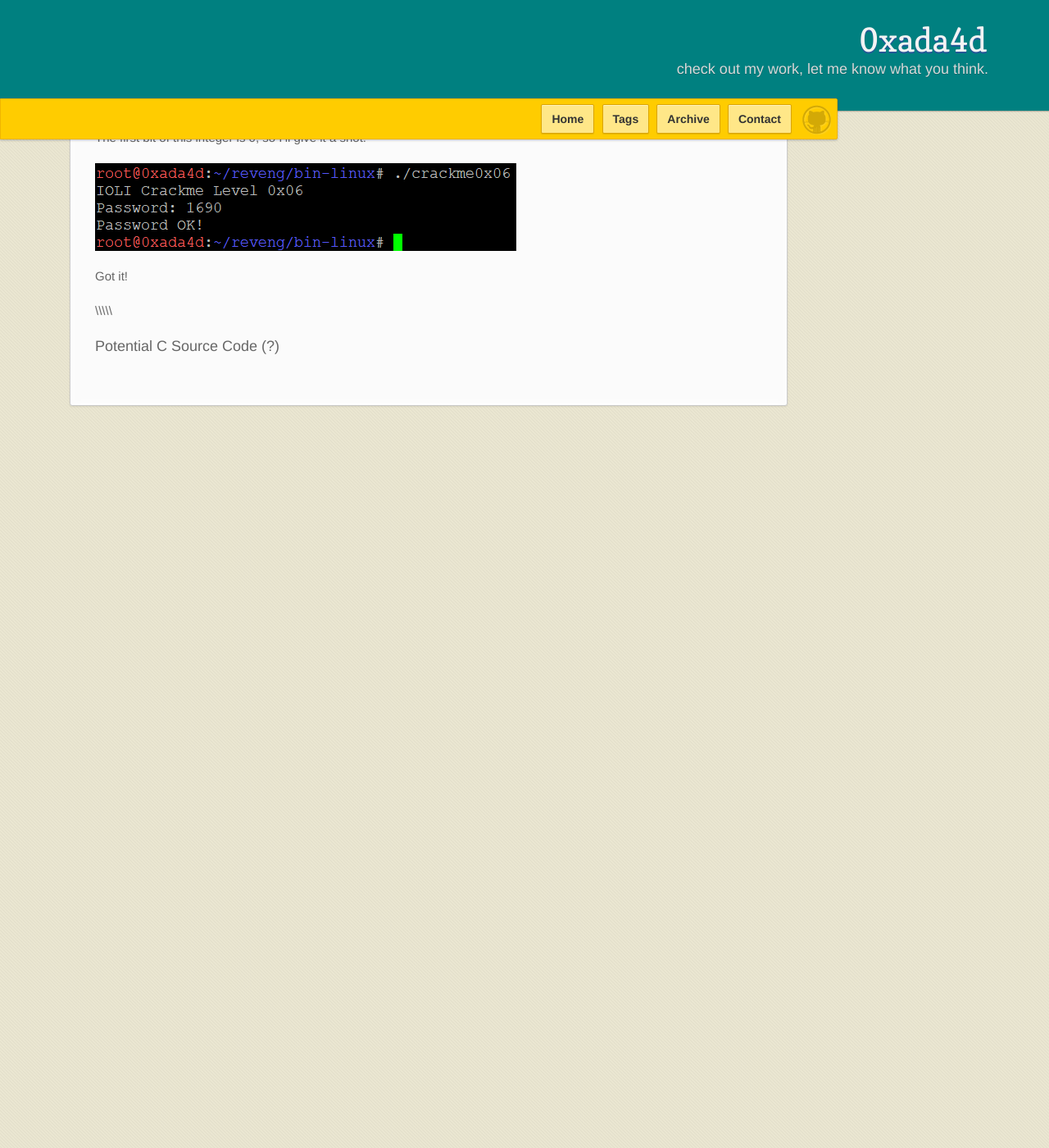
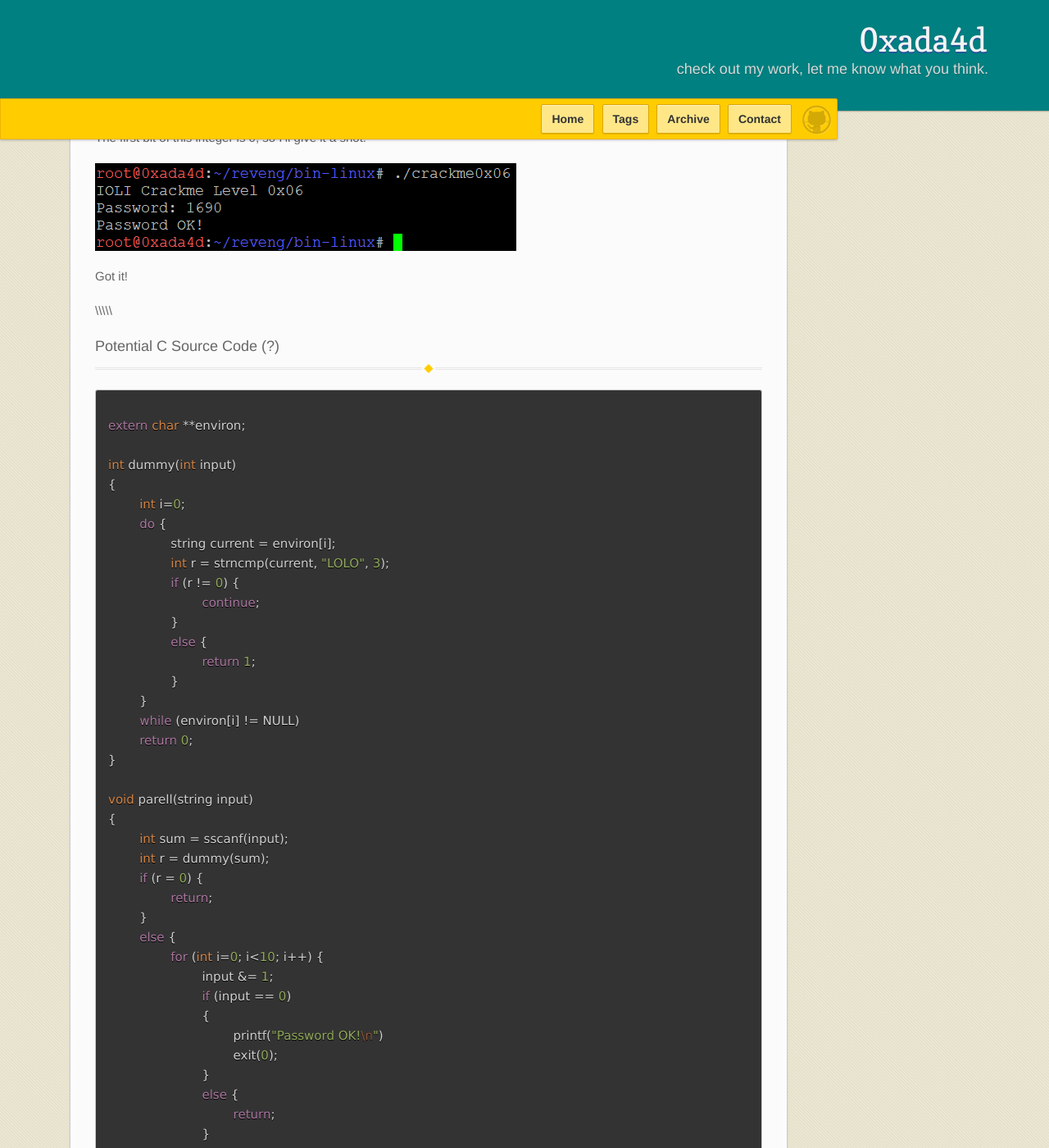
Before and after one commit to 0xada4d/0xada4d.github.io, a Jekyll site: the page built from _posts/2018-03-09-crackme0x06.md, in a window 1280 px wide and 1400 px high, scrolled down 2424 px. Shown: the whole window at 82% size. Built offline with Jekyll 4.4.1, drawn with Linux system fonts in a browser that asks for light colours; comment, search, counter and statistics services are not loaded; before the commit the page ends 2959 px from its top, so only the background shows below that; some of the changed text lies outside the part shown.

Commit message:
new post

````diff
--- a/_posts/2018-03-09-crackme0x06.md
+++ b/_posts/2018-03-09-crackme0x06.md
@@ -59,3 +59,78 @@ Got it!
 \\\\\\\\\\
 
 ### Potential C Source Code (?)
+
+___
+
+```c
+
+extern char **environ;
+
+int dummy(int input)
+{
+	int i=0;
+	do {
+		string current = environ[i];
+		int r = strncmp(current, "LOLO", 3);
+		if (r != 0) {
+			continue;
+		}
+		else {
+			return 1;
+		}
+	}
+	while (environ[i] != NULL)
+	return 0;
+}
+
+void parell(string input)
+{
+	int sum = sscanf(input);
+	int r = dummy(sum);
+	if (r = 0) {
+		return;
+	}
+	else {
+		for (int i=0; i<10; i++) {
+			input &= 1;
+			if (input == 0)
+			{
+				printf("Password OK!\n")
+				exit(0);
+			}
+			else {
+				return;
+			}
+		}
+	}
+}
+
+void check(string input)
+{
+	int length = strlen(input);
+	int sum = 0;
+	for (int i=0; i<length; i++) {
+		int current = sscanf(i);
+		sum += current;
+		if (sum == 16) {
+			parell(input);
+			printf("Password Incorrect!\n")
+			return;
+		}
+
+	}
+	printf("Password Incorrect!\n");
+	return;
+}
+
+
+int main()
+{
+	printf("IOLI Crackme Level 0x05\n");
+	printf("Password: ");
+	scanf(input);
+	check(input);
+	return 0;
+}
+
+```
````
